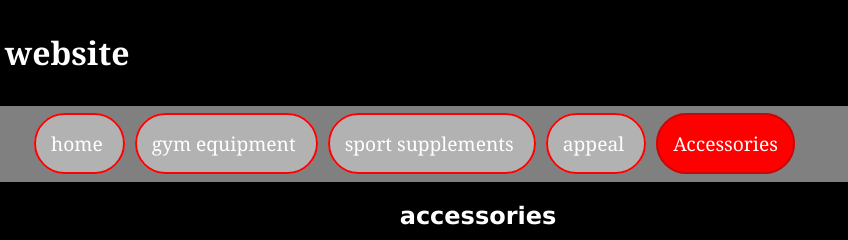
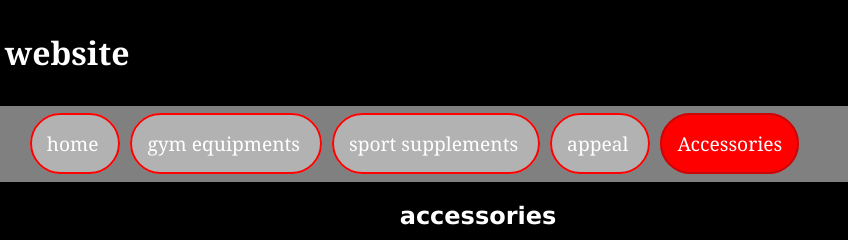
Before and after one commit to adamhoban1/project-website, a plain HTML site: page accessories.html in a window 1280 px wide. Shown: the top 240 px of the page, 289-1137 px from the left. Drawn offline with Linux system fonts and the light colour scheme.

Commit message:
Update accessories.html

```diff
--- a/accessories.html
+++ b/accessories.html
@@ -16,7 +16,7 @@
         <nav>
             <ul>
                 <li> <a href="index.html"> home </a></li>
-                <li> <a href="GymEquip.html"> gym equipment </a></li>
+                <li> <a href="GymEquip.html"> gym equipments </a></li>
                 <li> <a href="supplement.html"> sport supplements </a></li>
                 <li> <a href="apeal.html"> appeal </a></li>
                 <li id="active"> <a href="accessories.html"> Accessories </a></li>
```
